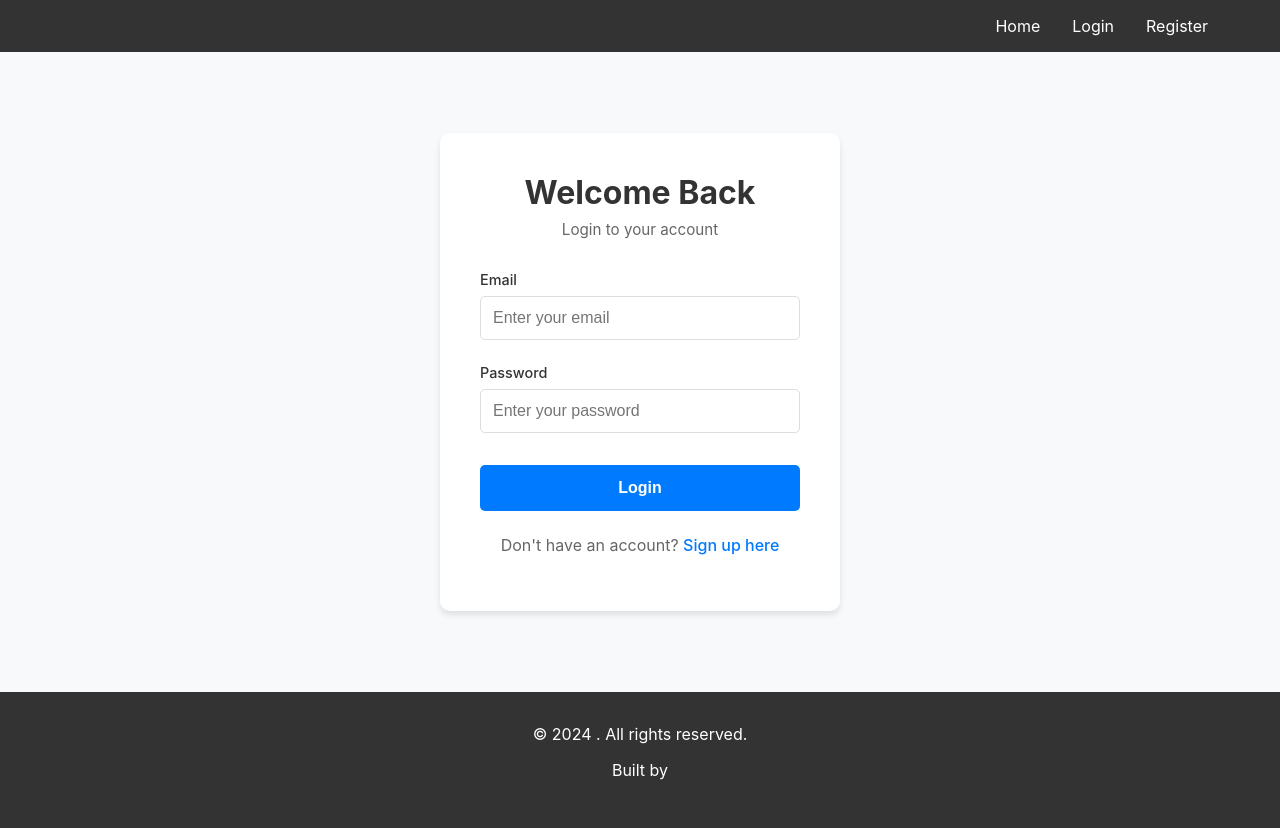
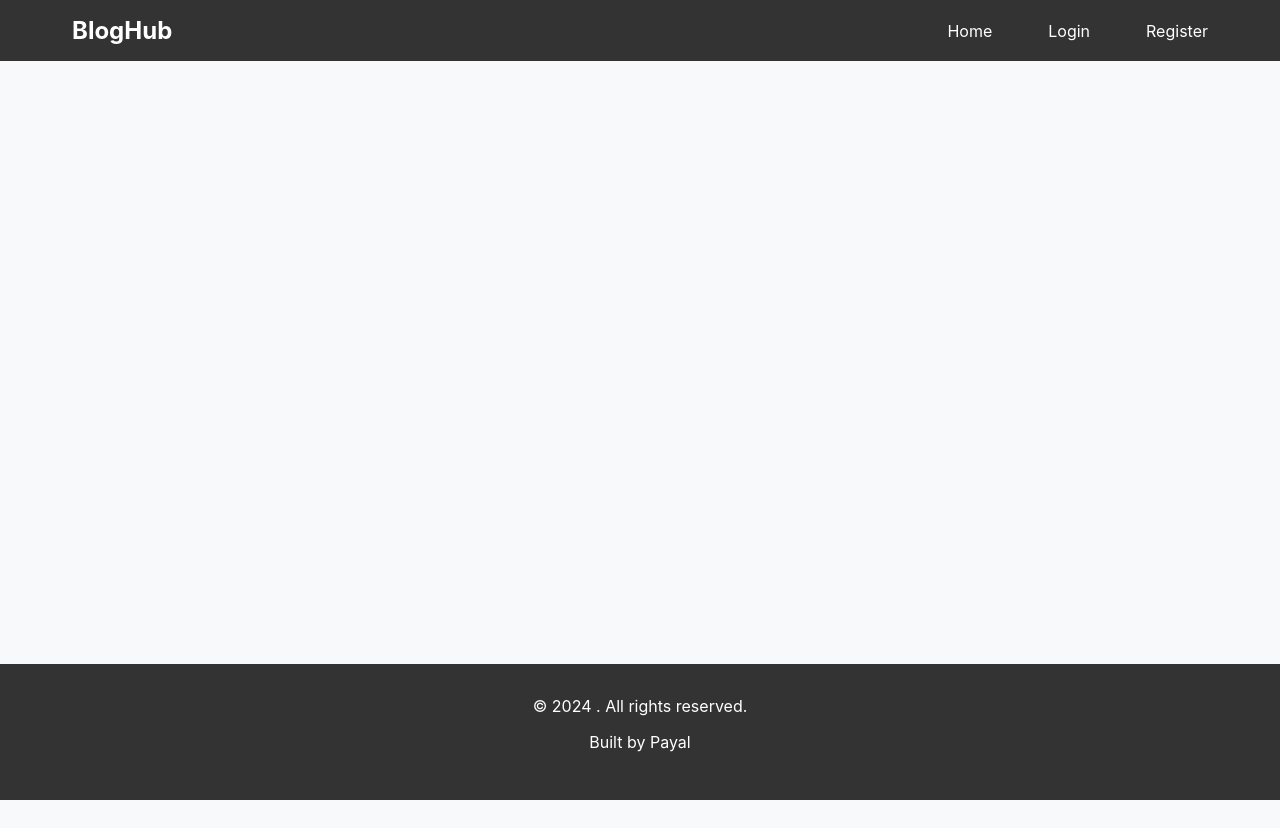
Before and after one commit to B-Payal/creators-platform, a React (Vite) app in the folder client/: page /dashboard in a window 1280 px wide. Before the commit this address led to /login. After the commit the page ends 800 px from the top, so only its background shows below. Built offline with nearby package versions, Linux system fonts and the light colour scheme.

Commit message:
Implement global authentication context with Context API

```diff
--- a/client/src/App.jsx
+++ b/client/src/App.jsx
@@ -5,10 +5,12 @@
 import Login from './pages/Login';
 import Register from './pages/Register';
 import Dashboard from './pages/Dashboard';
+import { AuthProvider } from './context/AuthContext';
 
 function App() {
   return (
     <BrowserRouter>
+    <AuthProvider>
       <div style={appStyle}>
         {/* Header appears on all pages */}
         <Header />
@@ -30,6 +32,7 @@
         {/* Footer appears on all pages */}
         <Footer />
       </div>
+      </AuthProvider>
     </BrowserRouter>
   );
 }
--- a/client/src/components/layout/Footer.jsx
+++ b/client/src/components/layout/Footer.jsx
@@ -3,7 +3,7 @@
     <footer style={footerStyle}>
       <div style={containerStyle}>
         <p>&copy; 2024 {/* BlogHub */}. All rights reserved.</p>
-        <p>Built by {/* Payal */}</p>
+        <p>Built by Payal</p>
       </div>
     </footer>
   );
--- a/client/src/components/layout/Header.jsx
+++ b/client/src/components/layout/Header.jsx
@@ -1,21 +1,34 @@
 import { Link } from 'react-router-dom';
+import { useAuth } from '../../context/AuthContext';
 
 const Header = () => {
+  const { user, logout, isAuthenticated } = useAuth();
   return (
     <header style={headerStyle}>
       <div style={containerStyle}>
-        {/* Logo/Brand Name */}
         <h1 style={logoStyle}>
           <Link to="/" style={linkStyle}>
-            {/* BlogHub */}
+            BlogHub
           </Link>
         </h1>
 
-        {/* Navigation Links */}
-        <nav>
+        <nav style={navStyle}>
           <Link to="/" style={navLinkStyle}>Home</Link>
-          <Link to="/login" style={navLinkStyle}>Login</Link>
-          <Link to="/register" style={navLinkStyle}>Register</Link>
+
+          {isAuthenticated() ? (
+            <>
+              <Link to="/dashboard" style={navLinkStyle}>Dashboard</Link>
+              <span style={userNameStyle}>Hi, {user.name}</span>
+              <button onClick={logout} style={logoutBtnStyle}>
+                Logout
+              </button>
+            </>
+          ) : (
+            <>
+              <Link to="/login" style={navLinkStyle}>Login</Link>
+              <Link to="/register" style={navLinkStyle}>Register</Link>
+            </>
+          )}
         </nav>
       </div>
     </header>
@@ -53,5 +66,25 @@
   textDecoration: 'none',
   marginLeft: '2rem',
 };
+const navStyle = {
+  display: 'flex',
+  alignItems: 'center',
+  gap: '1.5rem',
+};
+
+const userNameStyle = {
+  color: 'white',
+  fontSize: '0.9rem',
+};
+
+const logoutBtnStyle = {
+  padding: '0.5rem 1rem',
+  backgroundColor: '#dc3545',
+  color: 'white',
+  border: 'none',
+  borderRadius: '5px',
+  cursor: 'pointer',
+};
+
 
 export default Header;
--- /dev/null
+++ b/client/src/context/AuthContext.jsx
@@ -0,0 +1,83 @@
+import { createContext, useState, useEffect, useContext } from 'react';
+import { useNavigate } from 'react-router-dom';
+
+const AuthContext = createContext(null);
+
+export const AuthProvider = ({ children }) => {
+
+  const [user, setUser] = useState(null);
+  const [token, setToken] = useState(null);
+  const [loading, setLoading] = useState(true);
+
+  const navigate = useNavigate();
+
+  // Check localStorage
+  useEffect(() => {
+    const storedToken = localStorage.getItem('token');
+    const storedUser = localStorage.getItem('user');
+
+    if (storedToken && storedUser) {
+      try {
+        setToken(storedToken);
+        setUser(JSON.parse(storedUser));
+      } catch (error) {
+        console.error('Error parsing user data:', error);
+        localStorage.removeItem('token');
+        localStorage.removeItem('user');
+      }
+    }
+
+    setLoading(false);
+  }, []);
+
+  // Login
+  const login = (userData, userToken) => {
+    setUser(userData);
+    setToken(userToken);
+
+    localStorage.setItem('token', userToken);
+    localStorage.setItem('user', JSON.stringify(userData));
+  };
+
+  // Logout
+  const logout = () => {
+    setUser(null);
+    setToken(null);
+
+    localStorage.removeItem('token');
+    localStorage.removeItem('user');
+
+    navigate('/login');
+  };
+
+  // Auth check
+  const isAuthenticated = () => {
+    return !!token && !!user;
+  };
+
+  const value = {
+    user,
+    token,
+    loading,
+    login,
+    logout,
+    isAuthenticated
+  };
+
+  return (
+    <AuthContext.Provider value={value}>
+      {children}
+    </AuthContext.Provider>
+  );
+};
+
+// Custom hook
+export const useAuth = () => {
+  const context = useContext(AuthContext);
+
+  if (!context) {
+    throw new Error('useAuth must be used within AuthProvider');
+  }
+
+  return context;
+};
--- a/client/src/pages/Dashboard.jsx
+++ b/client/src/pages/Dashboard.jsx
@@ -1,30 +1,18 @@
-import { useEffect, useState } from 'react';
 import { useNavigate } from 'react-router-dom';
+import { useAuth } from '../context/AuthContext';
 
 const Dashboard = () => {
-  const [user, setUser] = useState(null);
   const navigate = useNavigate();
 
-  useEffect(() => {
-    // Check if user is logged in
-    const token = localStorage.getItem('token');
-    const userData = localStorage.getItem('user');
+  const { user, logout, loading } = useAuth();
 
-    if (!token || !userData) {
-      // Not logged in - redirect to login
-      navigate('/login');
-      return;
-    }
+  if (loading) {
+    return <div>Loading...</div>;
+  }
 
-    // Parse and set user data
-    try {
-      const parsedUser = JSON.parse(userData);
-      setUser(parsedUser);
-    } catch (error) {
-      console.error('Error parsing user data:', error);
-      navigate('/login');
-    }
-  }, [navigate]);
+  if (!user) {
+    return <navigate to="/login" />;
+  }
 
   const handleLogout = () => {
     // Clear localStorage
@@ -40,7 +28,8 @@
   }
 
   return (
-    <div style={containerStyle}>
+    <div>
+     <div style={containerStyle}>
       <div style={headerStyle}>
         <h1>Welcome, {user.name}!</h1>
         <button onClick={handleLogout} style={logoutButtonStyle}>
@@ -70,6 +59,8 @@
         </div>
       </div>
     </div>
+    </div>
+
   );
 };
 
--- a/client/src/pages/Login.jsx
+++ b/client/src/pages/Login.jsx
@@ -1,7 +1,9 @@
 import { useState } from 'react';
+import { useAuth } from '../context/AuthContext';
 import { Link, useNavigate } from 'react-router-dom';
 
 const Login = () => {
+  const { login } = useAuth(); // Get login function
   // Form field state
   const [formData, setFormData] = useState({
     email: '',
@@ -85,14 +87,7 @@
     if (response.ok) {
       // Login successful
 
-      // 1. Store token in localStorage
-      localStorage.setItem('token', data.token);
-
-      // 2. Store user data (optional, for display purposes)
-      localStorage.setItem('user', JSON.stringify(data.user));
-
-      // 3. Clear form
-      setFormData({ email: '', password: '' });
+      login(data.user, data.token);
 
       // 4. Redirect to dashboard
       navigate('/dashboard');
```
